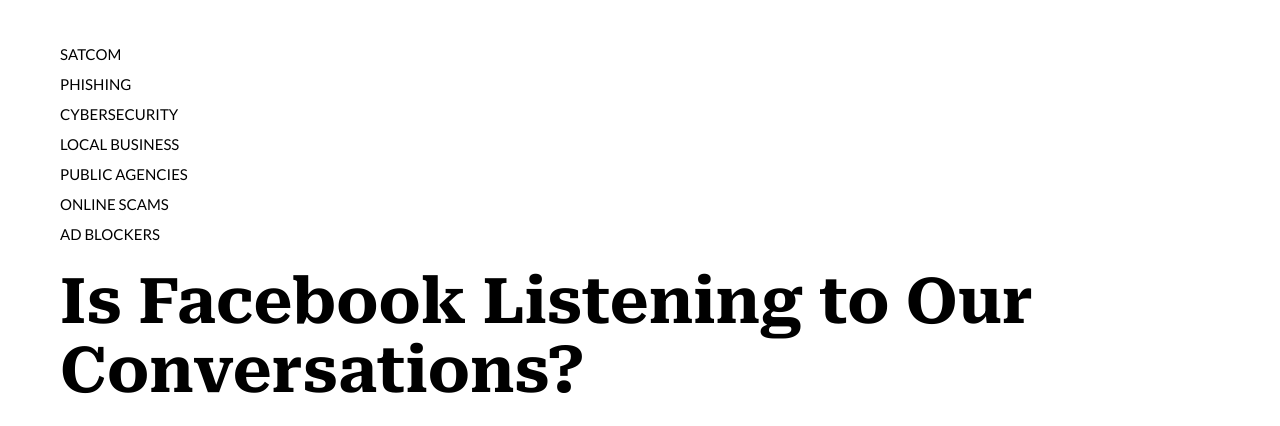
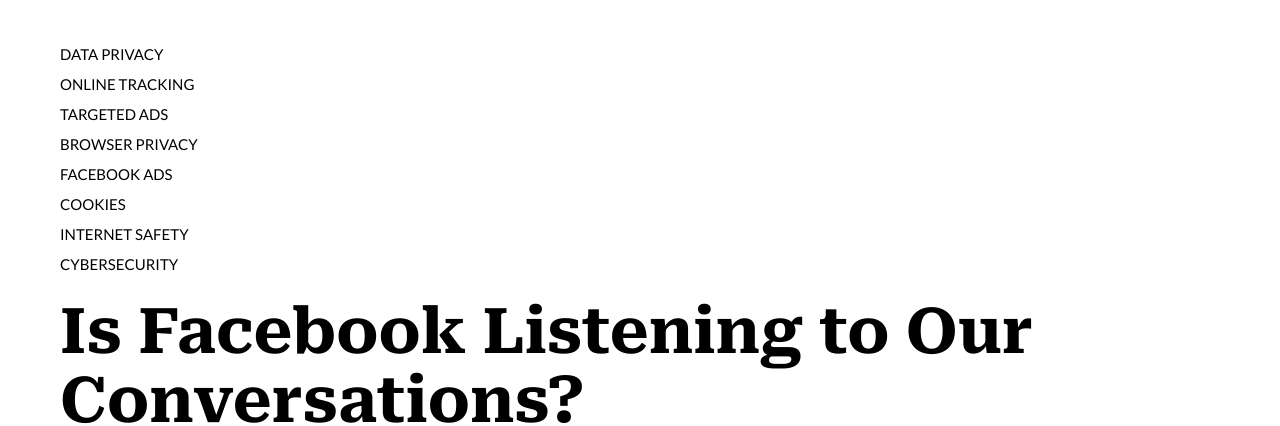
Before and after one commit to hallm74/satcom-odyssey, an Astro site: page /blog/posts/is-facebook-listening in a window 1280 px wide. Shown: the part 132-558 px from the top of the page. Built offline with nearby package versions, Linux system fonts and the light colour scheme; Astro itself is replaced by a stand-in of ours.

Commit message:
Change to facebook blog

```diff
--- a/src/pages/blog/posts/is-facebook-listening.mdx
+++ b/src/pages/blog/posts/is-facebook-listening.mdx
@@ -5,7 +5,7 @@
 publishDate: March 30, 2026
 featuredImage: '/assets/images/blog/facebooklistening.webp'
 excerpt: "My wife is convinced that Facebook is listening to her conversations. One minute she’s telling me about a fancy lamp she saw online—don’t worry, she didn’t buy it—and the next, she’s getting hit with ads for that exact lamp all over Facebook and Instagram."
-tags: ['SatCom', 'Phishing', 'Cybersecurity', 'Local Business', 'Public Agencies', 'Online Scams', 'Ad Blockers']
+tags: ['data privacy', 'online tracking', 'targeted ads', 'browser privacy', 'facebook ads', 'cookies', 'internet safety', 'cybersecurity']
 ---
 
 
```
